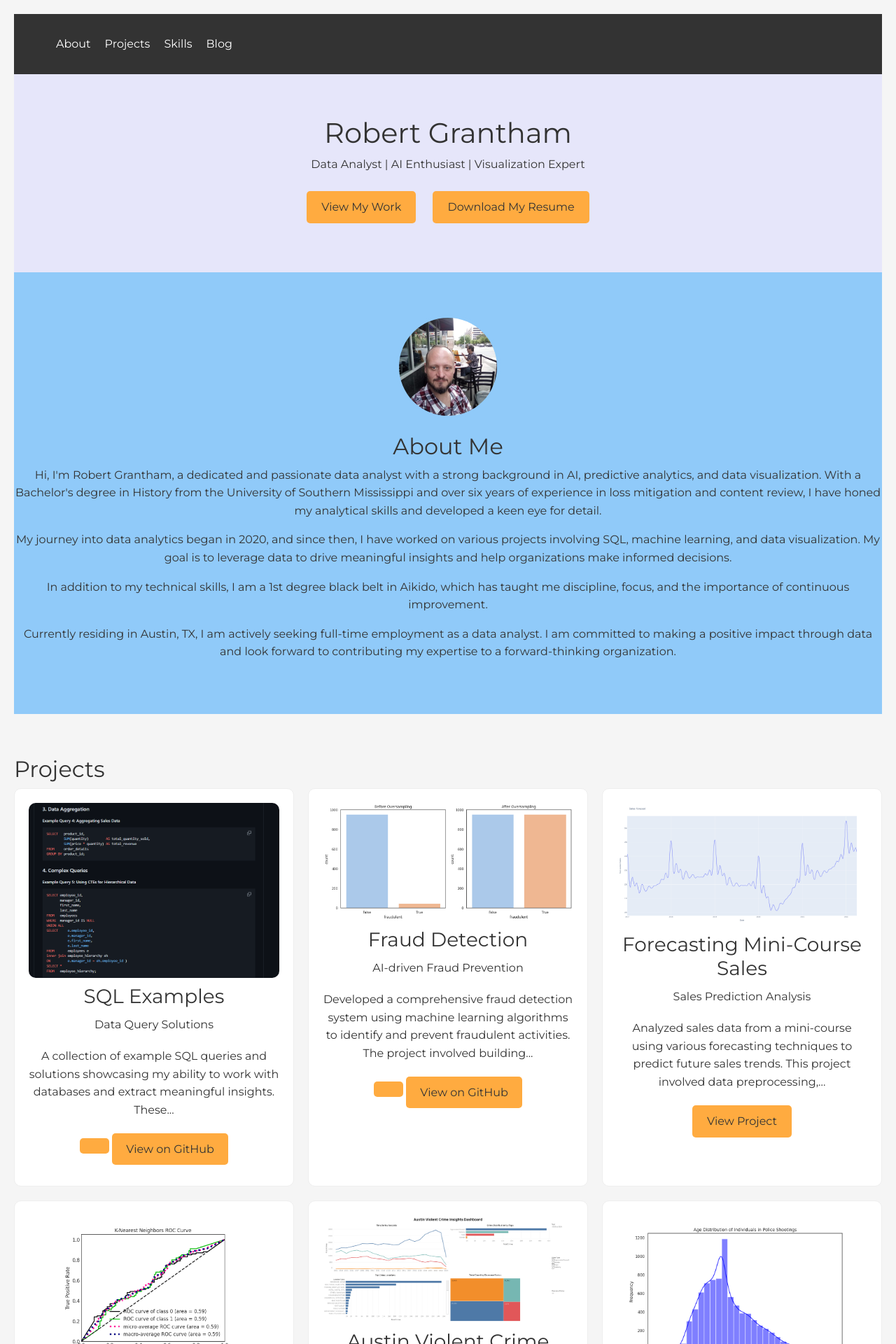
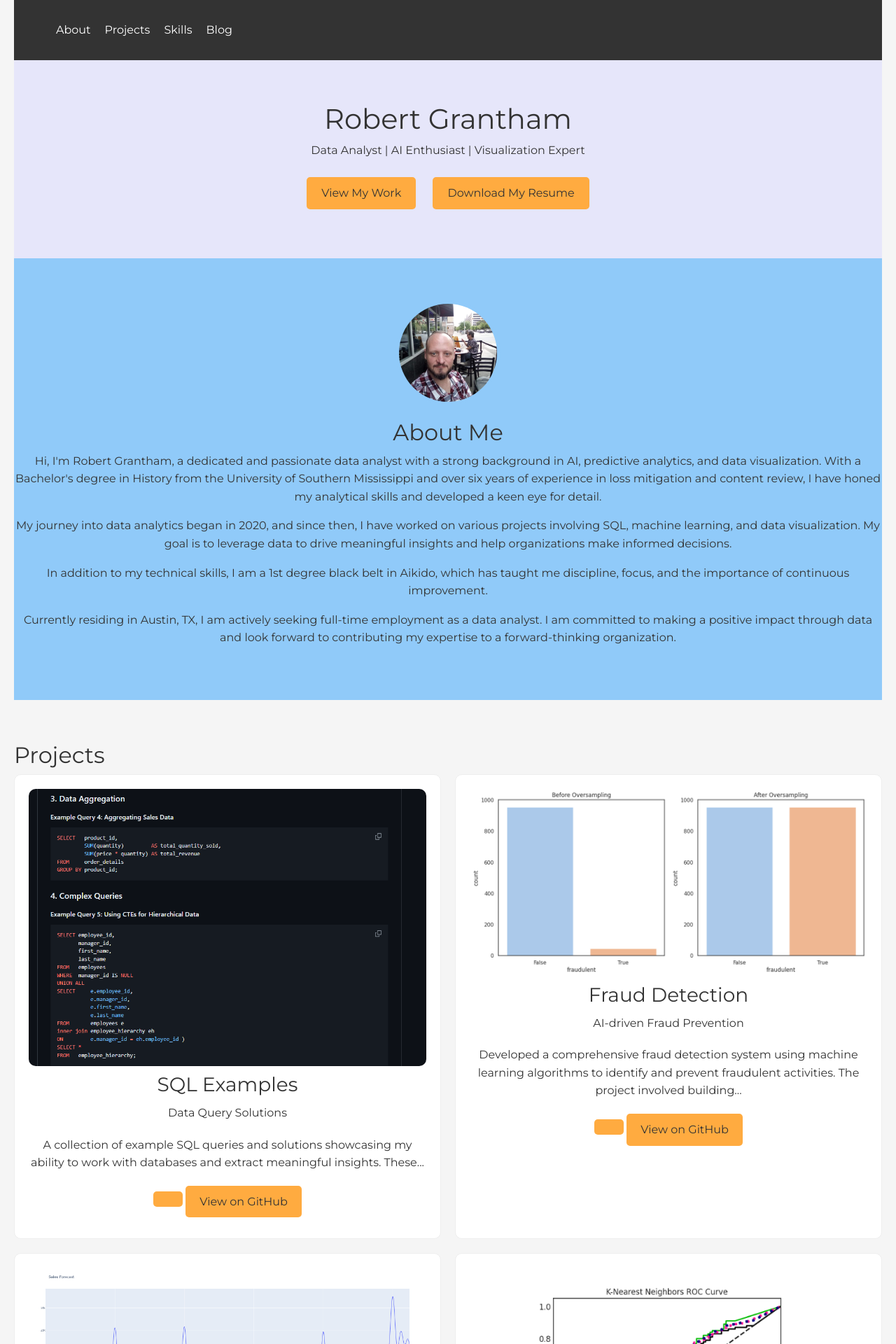
Before and after one commit to rgrantham82/rgrantham82.github.io, a Jekyll site: the page built from index.html, in a window 1280 px wide. Shown: the top 1920 px of the page at 70% size. Built offline with Jekyll 4.4.1, drawn with Linux system fonts in a browser that asks for light colours; nearby versions of some CDN libraries.

Commit message:
Update styles.css

```diff
--- a/assets/css/styles.css
+++ b/assets/css/styles.css
@@ -16,7 +16,7 @@
   line-height: 1.6;
   color: var(--text-color);
   background-color: var(--background-color); /* Use light grey as background */
-  margin: 20px;
+  margin: 0 20px;
   padding: 0;
 }
 
@@ -24,7 +24,7 @@
 .container {
   width: 100%;
   max-width: 1200px;
-  margin: auto;
+  margin: 0 auto;
   padding: 0 20px;
 }
 
@@ -173,7 +173,7 @@
 
 .projects-container {
   display: grid;
-  grid-template-columns: repeat(auto-fit, minmax(300px, 1fr));
+  grid-template-columns: repeat(2, 1fr); /* Grid layout with 2 columns */
   gap: 20px;
 }
 
```
